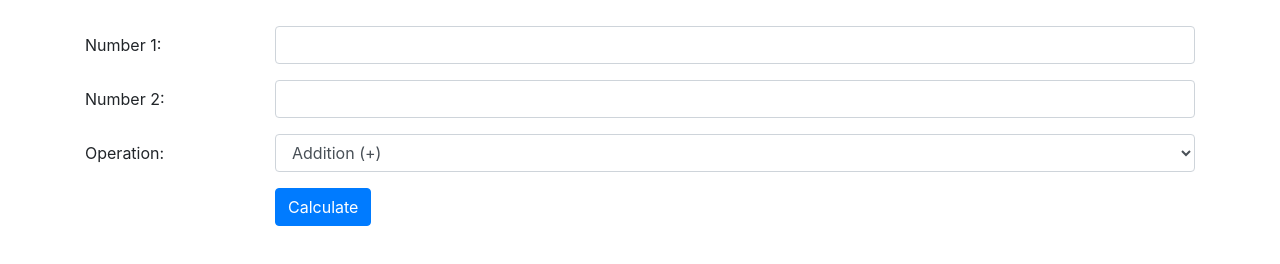
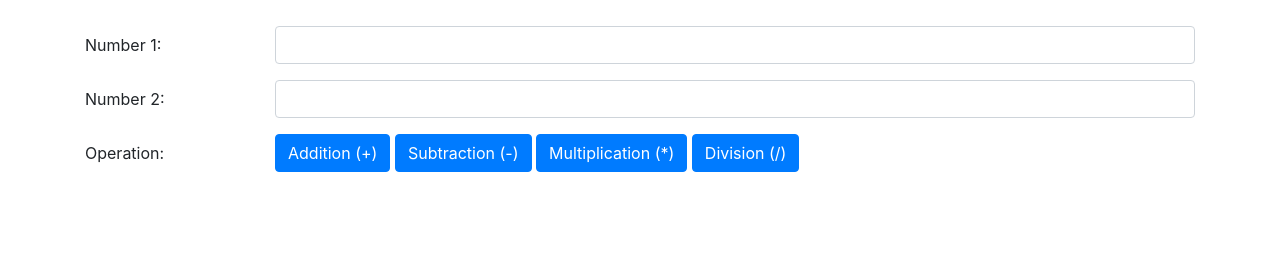
Before and after one commit to manikcloud/manik-python-flask-calculator, a plain HTML site: page templates/index.html in a window 1280 px wide. Shown: the part 118-382 px from the top of the page. Drawn offline with nearby package versions, Linux system fonts and the light colour scheme.

Commit message:
python new

```diff
--- a/templates/index.html
+++ b/templates/index.html
@@ -25,20 +25,21 @@
             <div class="form-group row">
                 <label for="operation" class="col-sm-2 col-form-label">Operation:</label>
                 <div class="col-sm-10">
-                    <select class="form-control" id="operation" name="operation">
-                        <option value="add">Addition (+)</option>
-                        <option value="subtract">Subtraction (-)</option>
-                        <option value="multiply">Multiplication (*)</option>
-                        <option value="divide">Division (/)</option>
-                    </select>
-                </div>
-            </div>
-            <div class="form-group row">
-                <div class="col-sm-10 offset-sm-2">
-                    <button type="submit" class="btn btn-primary">Calculate</button>
+                    <input type="hidden" id="operation" name="operation">
+                    <button type="button" class="btn btn-primary" onclick="setOperationAndSubmit('add')">Addition (+)</button>
+                    <button type="button" class="btn btn-primary" onclick="setOperationAndSubmit('subtract')">Subtraction (-)</button>
+                    <button type="button" class="btn btn-primary" onclick="setOperationAndSubmit('multiply')">Multiplication (*)</button>
+                    <button type="button" class="btn btn-primary" onclick="setOperationAndSubmit('divide')">Division (/)</button>
                 </div>
             </div>
         </form>
     </div>
+
+    <script>
+        function setOperationAndSubmit(operation) {
+            document.getElementById('operation').value = operation;
+            document.querySelector('form').submit();
+        }
+    </script>
 </body>
 </html>
```
